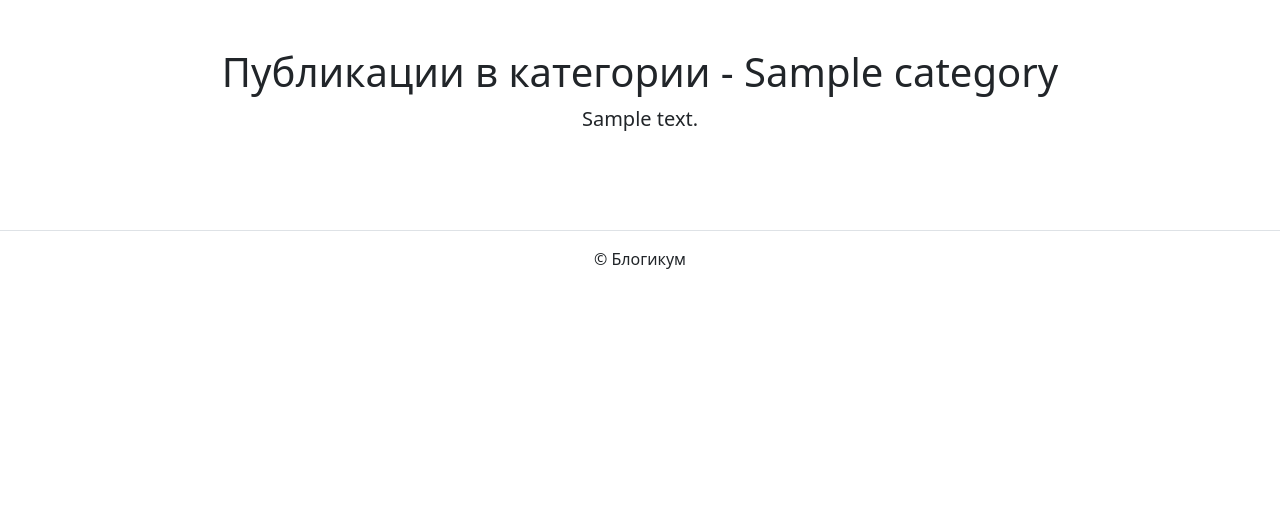
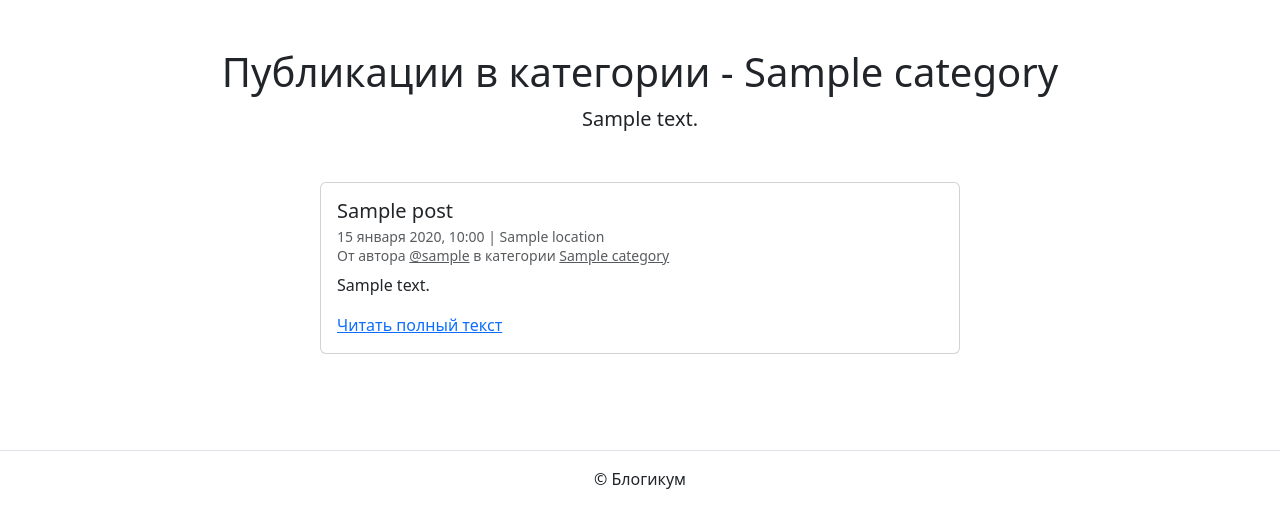
Before and after one commit to LinarAl/django_sprint4, a Django app: a page that uses blogicum/templates/base.html in a window 1280 px wide. Shown: the part 56-584 px from the top of the page. Run offline with Django 3.2, Linux system fonts and the light colour scheme; tables that the repository leaves empty hold one stand-in row (values such as "Sample post"); some libraries are stand-ins or nearby versions.

Commit message:
replace view func to cbv

```diff
--- a/blogicum/blog/urls.py
+++ b/blogicum/blog/urls.py
@@ -24,8 +24,8 @@ User = get_user_model()
 
 app_name = 'blog'
 urlpatterns = [
-    path('', views.index, name='index'),
-    path('profile/<slug:username>/', views.profile, name='profile'),
+    path('', views.PostListView.as_view(), name='index'),
+    path('profile/<slug:username>/', views.ProfileView.as_view(), name='profile'),
     # path('profile/<int:pk>/edit/',
     #      views.EditProfile.as_view(), name='edit_profile'),
 
@@ -41,7 +41,10 @@ urlpatterns = [
         name='edit_profile',
     ),
 
-    path('posts/<int:id>/', views.post_detail, name='post_detail'),
+    path('posts/<int:id>/', views.PostDetailView.as_view(), name='post_detail'),
+
     path('category/<slug:category_slug>/',
-         views.category_posts, name='category_posts'),
+         views.CategoryPostsView.as_view(), name='category_posts'),
+
+    path('posts/create/', views.PostCreateView.as_view(), name='create'),
 ]
--- a/blogicum/blog/views.py
+++ b/blogicum/blog/views.py
@@ -6,66 +6,171 @@ category_posts - страница с категорией постов.
 """
 
 
+from django.views.generic import (
+    CreateView, DeleteView, DetailView, ListView, UpdateView
+)
+from django.core.paginator import Paginator
+
 from django.shortcuts import get_object_or_404, render
 from blog.models import Post, Category
 from .utils import sql_filters
 from django.contrib.auth import get_user_model
-
-from django.views.generic.edit import UpdateView, CreateView
-from users.forms import CustomUserChangeForm, CustomUserCreationForm
 from django.urls import reverse_lazy
-
-from django.contrib.auth.mixins import UserPassesTestMixin
 
 User = get_user_model()
 
 
-def index(request):
-    """Обработка страницы с постами."""
-    template = 'blog/index.html'
-    post_list = sql_filters(Post.objects.select_related(
-        'category', 'location', 'author')).order_by('-pub_date', 'title')[:5]
-    context = {'post_list': post_list}
-    return render(request, template, context)
+# def index(request):
+#     """Обработка страницы с постами."""
+#     template = 'blog/index2.html'
+#     post_list = sql_filters(Post.objects.select_related(
+#         'category', 'location', 'author')).order_by('-pub_date', 'title')[:5]
+#     context = {'page_obj': post_list}
+#     return render(request, template, context)
 
 
-def post_detail(request, id):
-    """Обработка страницы с информацией о конкретном о посте."""
-    template = 'blog/detail.html'
-    post = get_object_or_404(
-        sql_filters(Post.objects.select_related(
-            'category', 'location', 'author')),
-        id=id
-    )
-    context = {'post': post}
-    return render(request, template, context)
+class PostListView(ListView):
+    """Cтраница с постами."""
+
+    model = Post
+    template_name = 'blog/index.html'
+    context_object_name = 'page_obj'
+
+    def get_queryset(self):
+        return sql_filters(Post.objects.select_related(
+            'category', 'location', 'author'))
+
+    # def get_context_data(self, **kwargs):
+    #     context = super().get_context_data(**kwargs)
+    #     posts = Post.published().select_related(
+    #         'category', 'author', 'location',)
+    #     paginator = Paginator(posts, 10)
+    #     page_number = self.request.GET.get('page')
+    #     page_obj = paginator.get_page(page_number)
+    #     context['page_obj'] = page_obj
+    #     return context
+
+    # def get_context_data(self, **kwargs):
+    #     context = super().get_context_data(**kwargs)
+    #     posts = Post.objects.select_related(
+    #         'category', 'author', 'location',)
+    #     paginator = Paginator(posts, 10)
+    #     page_number = self.request.GET.get('page')
+    #     page_obj = paginator.get_page(page_number)
+    #     context['page_obj'] = page_obj
+    #     return context
 
 
-def category_posts(request, category_slug):
-    """Обработка страницы с категорией постов."""
-    template = 'blog/category.html'
-    category = get_object_or_404(
-        Category,
-        slug=category_slug,
-        is_published=True
-    )
-    post_list = sql_filters(
-        category.posts.select_related('location', 'author')
-    ).order_by('-pub_date', 'title')
-    context = {'category': category, 'post_list': post_list}
-    return render(request, template, context)
+# def post_detail(request, id):
+#     """Обработка страницы с информацией о конкретном о посте."""
+#     template = 'blog/detail.html'
+#     post = get_object_or_404(
+#         sql_filters(Post.objects.select_related(
+#             'category', 'location', 'author')),
+#         id=id
+#     )
+#     context = {'post': post}
+#     return render(request, template, context)
 
 
-def profile(request, username):
-    """Обработка страницы профиль пользователя."""
-    template = 'blog/profile.html'
-    profile = get_object_or_404(
-        User,
-        username=username
-    )
-    context = {'profile': profile}
-    return render(request, template, context)
+class PostDetailView(DetailView):
+    """Cтраница с информацией о конкретном посте."""
 
+    model = Post
+    template_name = 'blog/detail.html'
+    context_object_name = 'post'
+    pk_url_kwarg = 'id'
+
+    def get_queryset(self):
+        return sql_filters(Post.objects.select_related(
+            'category', 'location', 'author'
+        ).filter(id=self.kwargs['id']))
+
+
+# def category_posts(request, category_slug):
+#     """Обработка страницы с категорией постов."""
+#     template = 'blog/category.html'
+#     category = get_object_or_404(
+#         Category,
+#         slug=category_slug,
+#         is_published=True
+#     )
+#     post_list = sql_filters(
+#         category.posts.select_related('location', 'author')
+#     ).order_by('-pub_date', 'title')
+
+#     context = {'category': category, 'post_list': post_list}
+#     return render(request, template, context)
+
+
+class CategoryPostsView(ListView):
+    """Cтраница с постами по категории."""
+
+    model = Post
+    template_name = 'blog/category.html'
+    context_object_name = 'page_obj'
+
+    def get_queryset(self):
+        return sql_filters(Post.objects.select_related(
+            'category', 'location', 'author'
+        ).filter(category__slug=self.kwargs['category_slug']))
+
+    def get_context_data(self, **kwargs):
+        context = super().get_context_data(**kwargs)
+
+        category = Category.objects.get(
+            slug=self.kwargs['category_slug'],
+            is_published=True
+        )
+
+        context['category'] = category
+        return context
+
+
+# def profile(request, username):
+#     """Обработка страницы профиля пользователя."""
+#     template = 'blog/profile.html'
+#     profile = get_object_or_404(
+#         User,
+#         username=username
+#     )
+#     post_list = sql_filters(Post.objects.select_related(
+#         'category', 'location', 'author')).filter(
+#             author=User.objects.get(username=username)
+#     )
+#     context = {'profile': profile, 'page_obj': post_list}
+#     return render(request, template, context)
+
+
+class ProfileView(ListView):
+    """Страница профиля пользователя."""
+
+    model = Post
+    template_name = 'blog/profile.html'
+    context_object_name = 'page_obj'
+
+    def get_queryset(self):
+        return sql_filters(Post.objects.select_related(
+            'category', 'location', 'author'
+        ).filter(author__username=self.kwargs['username']))
+
+    def get_context_data(self, **kwargs):
+        context = super().get_context_data(**kwargs)
+
+        profile = User.objects.get(username=self.kwargs['username'])
+        print(profile)
+
+        context['profile'] = profile
+        return context
+
+
+class PostCreateView(CreateView):
+    """Страница создания поста."""
+
+    model = Post
+    fields = '__all__'
+    template_name = 'blog/create.html'
+    success_url = reverse_lazy('blog:index')
 
 # class EditProfile(UpdateView):
 #     """Обработка страницы редактирования профиля пользователя."""
--- a/blogicum/templates/blog/detail.html
+++ b/blogicum/templates/blog/detail.html
@@ -26,7 +26,7 @@
           </small>
         </h6>
         <p class="card-text">{{ post.text|linebreaksbr }}</p>
-        {% if user == post.author %}
+        {% comment %} {% if user == post.author %}
           <div class="mb-2">
             <a class="btn btn-sm text-muted" href="{% url 'blog:edit_post' post.id %}" role="button">
               Отредактировать публикацию
@@ -35,8 +35,8 @@
               Удалить публикацию
             </a>
           </div>
-        {% endif %}
-        {% include "includes/comments.html" %}
+        {% endif %} {% endcomment %}
+        {% comment %} {% include "includes/comments.html" %} {% endcomment %}
       </div>
     </div>
   </div>
--- a/blogicum/templates/includes/post_card.html
+++ b/blogicum/templates/includes/post_card.html
@@ -21,7 +21,7 @@
       </h6>
       <p class="card-text">{{ post.text|truncatewords:10 }}</p>
       <a href="{% url 'blog:post_detail' post.id %}" class="card-link">Читать полный текст</a>
-      <a href="{% url 'blog:post_detail' post.id %}" class="card-link text-muted">Комментарии ({{ post.comment_count }})</a>
+      {% comment %} <a href="{% url 'blog:post_detail' post.id %}" class="card-link text-muted">Комментарии ({{ post.comment_count }})</a> {% endcomment %}
     </div>
   </div>
 </div>
```
Also changed, not shown: blogicum/blog/forms.py (added).
